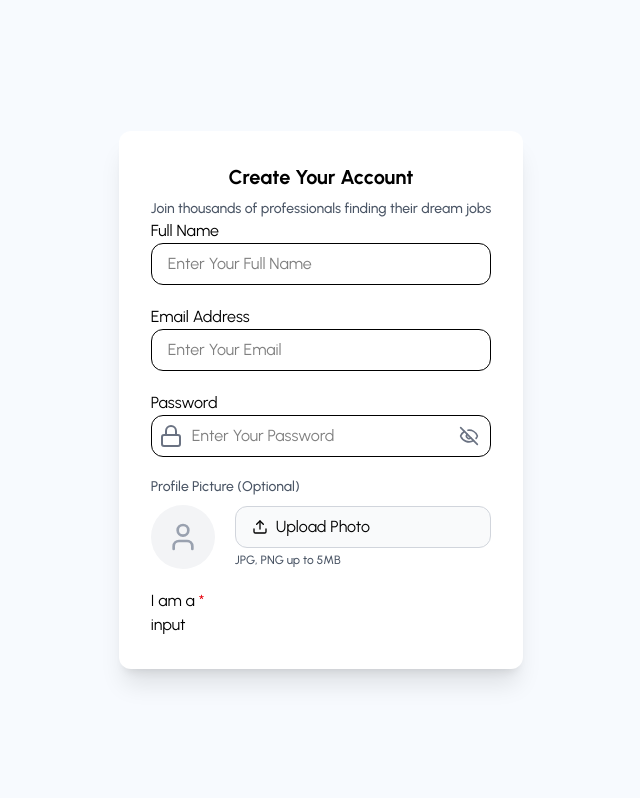
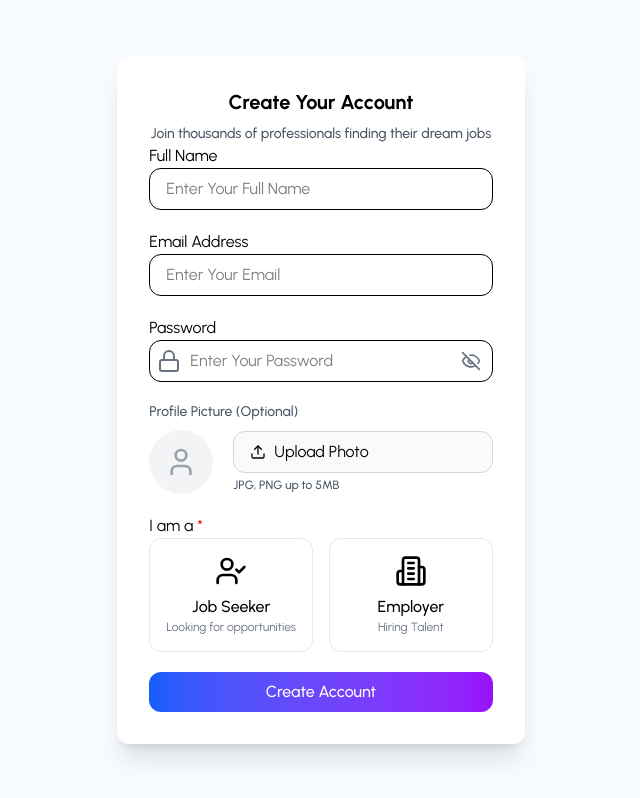
Before and after one commit to LaxmanGhimire7/job-portal, a React (Vite) app in the folder client/: page /signup in a window 1280 px wide. Shown: the whole page, without its empty margins (319-959 px from the left). Built offline with nearby package versions, Linux system fonts and the light colour scheme; the HTML template or start-up script is replaced by a standard one.

Commit message:
registration page

```diff
--- a/client/src/Pages/Auth/SignUp.jsx
+++ b/client/src/Pages/Auth/SignUp.jsx
@@ -42,7 +42,7 @@ function SignUp() {
     if (formState.errors[name]) {
       setFormState((prev) => ({
         ...prev,
-        errors: { ...prev, [name]: "" },
+        errors: { ...prev.errors, [name]: "" },
       }));
     }
   };
@@ -63,15 +63,6 @@ function SignUp() {
   const handleAvatarChange = (e) => {
     const file = e.target.files[0];
     if (file) {
-      // const error = validateAvatar(file);
-      // if (error) {
-      //   setFormState((prev) => ({
-      //     ...prev,
-      //     errors: { ...prev.errors, avatar: error },
-      //   }));
-      //   return;
-      // }
-
       setFormData((prev) => ({ ...prev, avatar: file }));
 
       // Create preview
@@ -104,6 +95,7 @@ function SignUp() {
             <div>
               <input
                 type="text"
+                name="fullName"
                 placeholder="Enter Your Full Name"
                 className="border w-full py-2 px-4 rounded-xl"
               />
@@ -128,24 +120,25 @@ function SignUp() {
               <Lock className="absolute left-2 text-gray-500 top-1/2 -translate-y-1/2" />
               <input
                 type={formState.showPassword ? "text" : "password"}
-                name="email"
+                name="password"
                 placeholder="Enter Your Password"
                 className="border w-full py-2 pl-10 px-4 rounded-xl"
               />
-              <button type="button" onClick={()=>{
-                setFormState((prev)=>({
-                  ...prev,
-                  showPassword: !prev.showPassword
-                }))
-              }}
-              className="absolute right-3 top-1/2 -translate-y-1/2 text-gray-500 ">
-                {formState.showPassword ?
-                (<Eye className="text-blue-600 w-5 h-5"/>)
-                :
-                (<EyeOff className="w-5 h-5" />
-
+              <button
+                type="button"
+                onClick={() => {
+                  setFormState((prev) => ({
+                    ...prev,
+                    showPassword: !prev.showPassword,
+                  }));
+                }}
+                className="absolute right-3 top-1/2 -translate-y-1/2 text-gray-500 "
+              >
+                {formState.showPassword ? (
+                  <Eye className="text-blue-600 w-5 h-5" />
+                ) : (
+                  <EyeOff className="w-5 h-5" />
                 )}
-
               </button>
             </div>
           </div>
@@ -192,13 +185,63 @@ function SignUp() {
           </div>
 
           {/*  */}
-          <div>
+          <div className="">
             <label>
               I am a <span className="text-red-600">*</span>
             </label>
-            <div>input</div>
+            <div className="grid grid-cols-2 gap-4">
+              <button
+                type="button"
+                onClick={() => {
+                  handleRoleChange("jobseeker");
+                }}
+                className={`border p-4 transition-all rounded-xl ${
+                  formData.role === "jobseeker"
+                    ? "bg-blue-50 border-blue-600 text-blue-600"
+                    : "border-gray-200 hover:border-gray-300"
+                } `}
+              >
+                <UserCheck className="mx-auto w-8 h-8 mb-2" />
+                <div className="font-medium">Job Seeker</div>
+                <div className="text-xs text-gray-500">
+                  Looking for opportunities
+                </div>
+              </button>
+
+              <button
+                type="button"
+                onClick={() => {
+                  handleRoleChange("employer");
+                }}
+                className={`border p-4 rounded-xl transition-all ${
+                  formData.role === "employer"
+                    ? "bg-blue-50 border-blue-600 text-blue-600"
+                    : "border-gray-200 hover:border-gray-300"
+                } `}
+              >
+                <Building2 className="mx-auto w-8 h-8 mb-2" />
+                <div className="font-medium">Employer</div>
+                <div className="text-xs text-gray-500">Hiring Talent</div>
+              </button>
+            </div>
           </div>
         </form>
+
+        {/* Submit Button */}
+        <div>
+          <button disabled={formState.loading}
+          type="submit"
+          className="w-full mt-5 bg-gradient-to-r from-blue-600 to-purple-600 py-2 px-4 rounded-xl text-white font-medium flex text-center justify-center disabled:cursor-not-allowed ">
+            {formState.loading ? (
+              <>
+                <Loader className="w-4 h-4 animate-spin" />
+                <span>Creating Account</span>
+              </>
+            ) : (
+              <span>Create Account</span>
+            )}
+          </button>
+        </div>
       </div>
     </div>
   );
```
